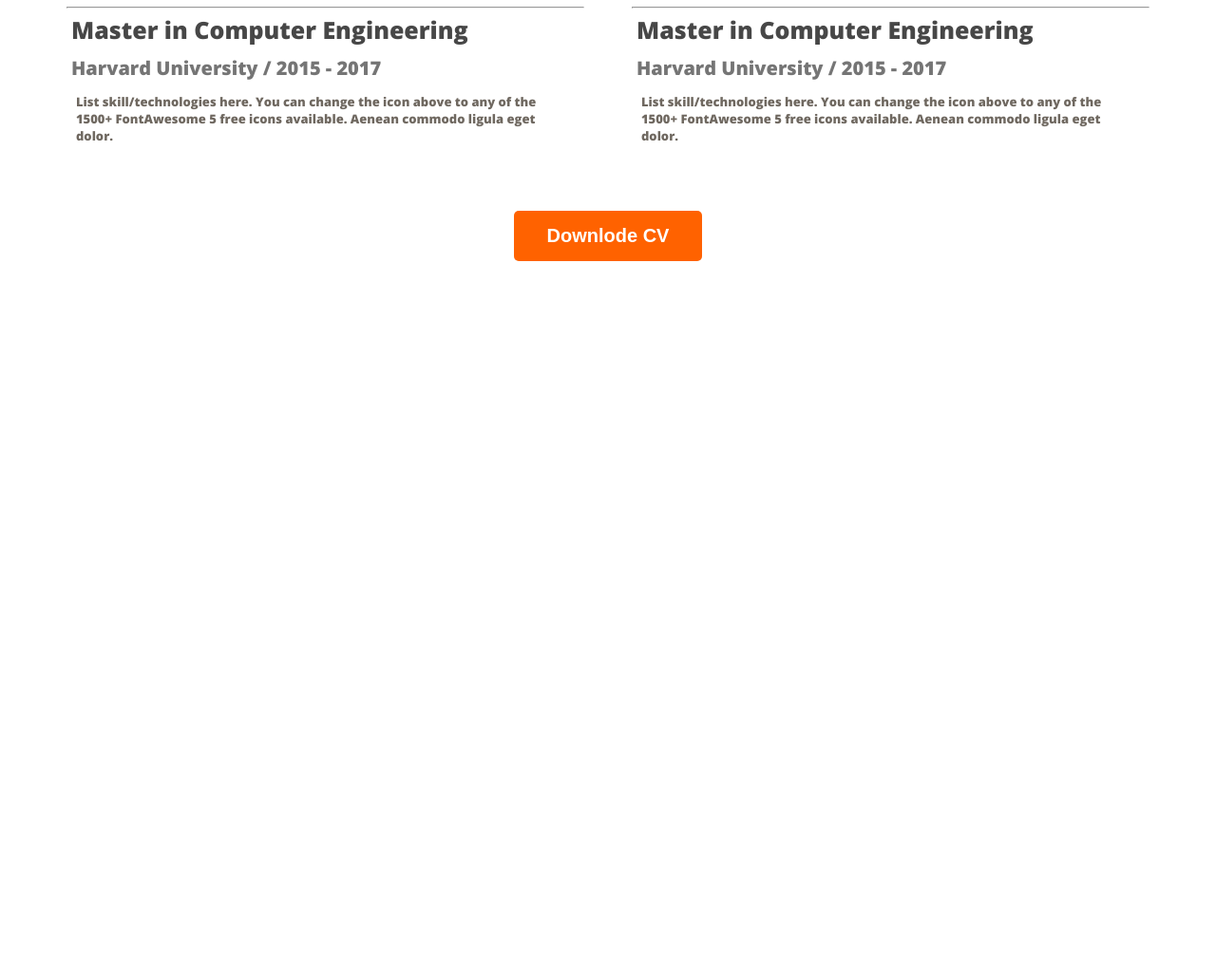
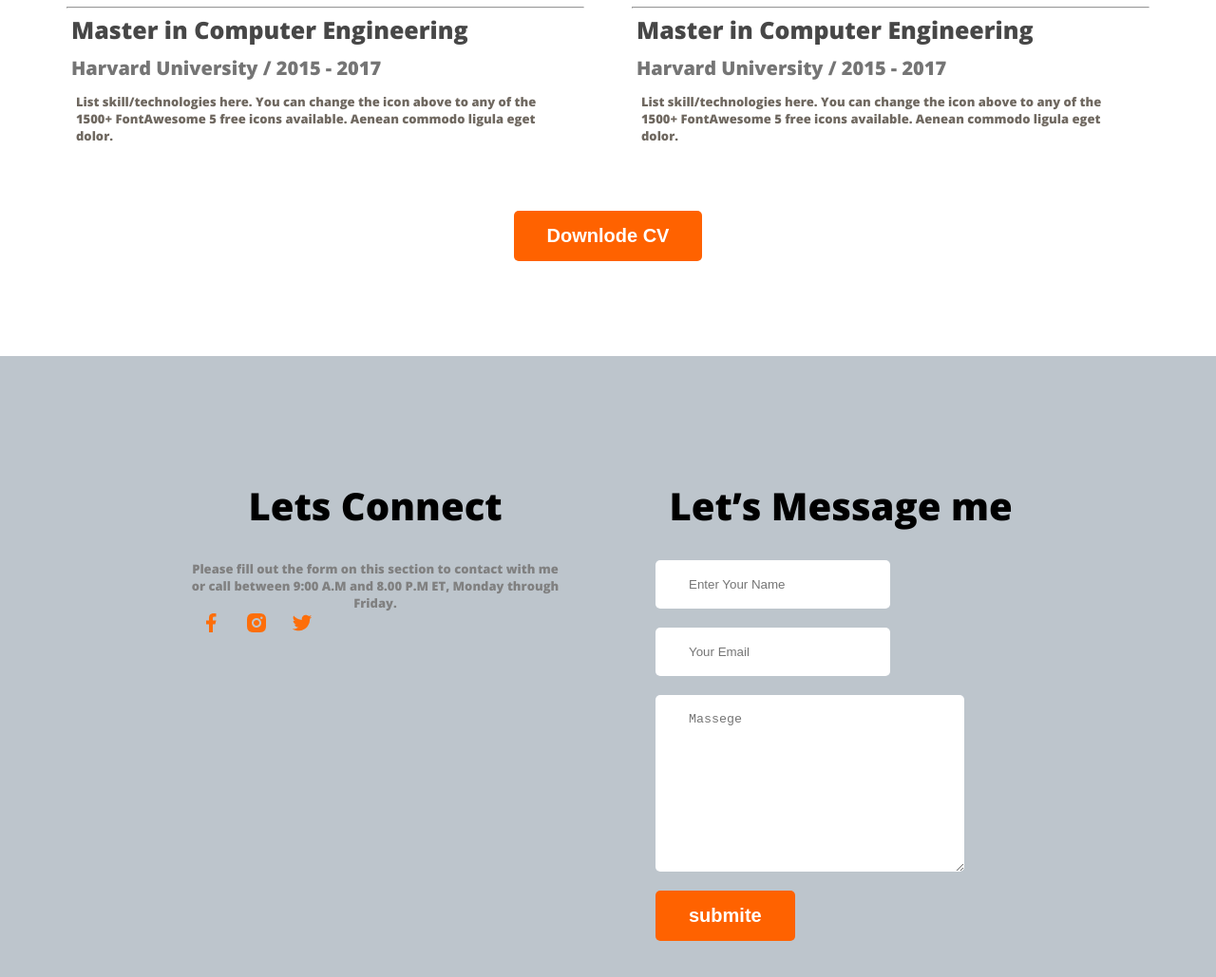
Before and after one commit to Mdshakhawatsa/webdeveloper-portfolio, a plain HTML site: page index.html in a window 1280 px wide. Shown: the part 2453-3482 px from the top of the page at 95% size. Before the commit the page ends 2728 px from the top, so only its background shows below. Drawn offline with nearby package versions, Linux system fonts and the light colour scheme.

Commit message:
complite

```diff
--- a/index.html
+++ b/index.html
@@ -168,34 +168,32 @@
 
         </div>
 
-
-
-
-
-
-
-
-
         </section>
-
-
-
-
-
-
-
-
-
-
-
-
-
-
-
 
     </main>
 <!-- footer section -->
     <footer>
+        <div class="footer-colam">
+            <h3 class="sec-title">Lets Connect</h3>
+            <p class="sec-description">Please fill out the form on this section to contact with me or call between 9:00 A.M and 8.00 P.M ET, Monday through Friday.</p>
+            <div class="socal-icon">
+                <a href=""><img src="images/icons/facebook.png" alt=""></a>
+                <a href=""><img src="images/icons/insta.png" alt=""></a>
+                <a href=""><img src="images/icons/twitter.png" alt=""></a>
+            </div>
+
+
+
+        </div>
+        <div class="footer-colam">
+          <h3 class="sec-title">Let’s Message me</h3>
+          <form class="contact" action="">
+            <input type="text" placeholder="Enter Your Name">
+            <input type="email" placeholder="Your Email" name="" id="">
+            <textarea placeholder="Massege" name="" id="" cols="30" rows="10"></textarea>
+            <input class="btn-primary" type="submit" value="submite">
+        </form>
+    </div>
 
 
 
--- a/styles/style.css
+++ b/styles/style.css
@@ -201,3 +201,27 @@ font-weight: 700;
     text-align: center;
     margin-top: 50px;
 }
+footer{
+    display: flex;
+    padding: 130px 200px;
+    background-color: rgb(189, 197, 204);
+    margin-top: 100px;
+    gap: 100px;
+}
+.footer-colam{
+    width: 50%;
+
+}
+.contact input[type="text"], .contact input[type="email"],
+textarea{
+    display: block;
+    margin-bottom: 20px;
+    padding: 18px 35px;
+    color: #757575;
+    border-radius: 5px;
+    border: 0;
+}
+.socal-icon a{
+    margin: 10px;
+
+}
```
